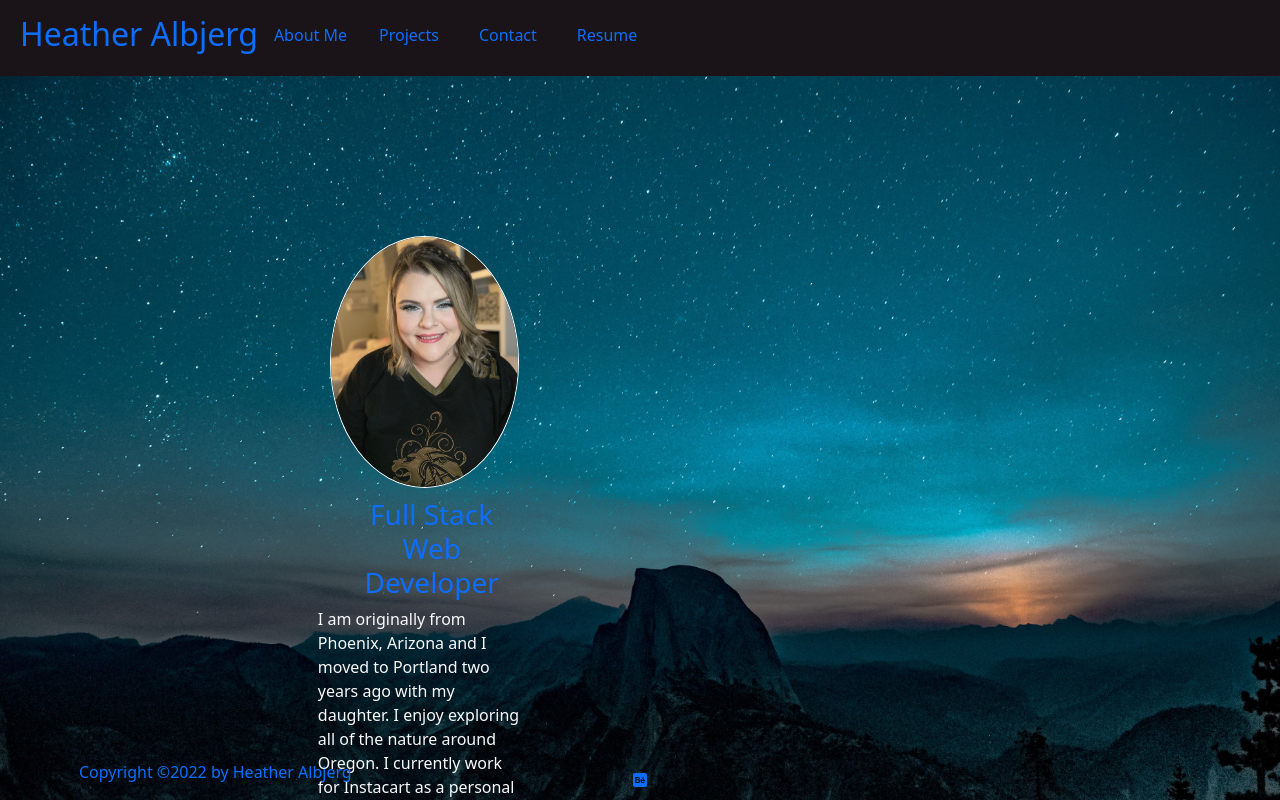
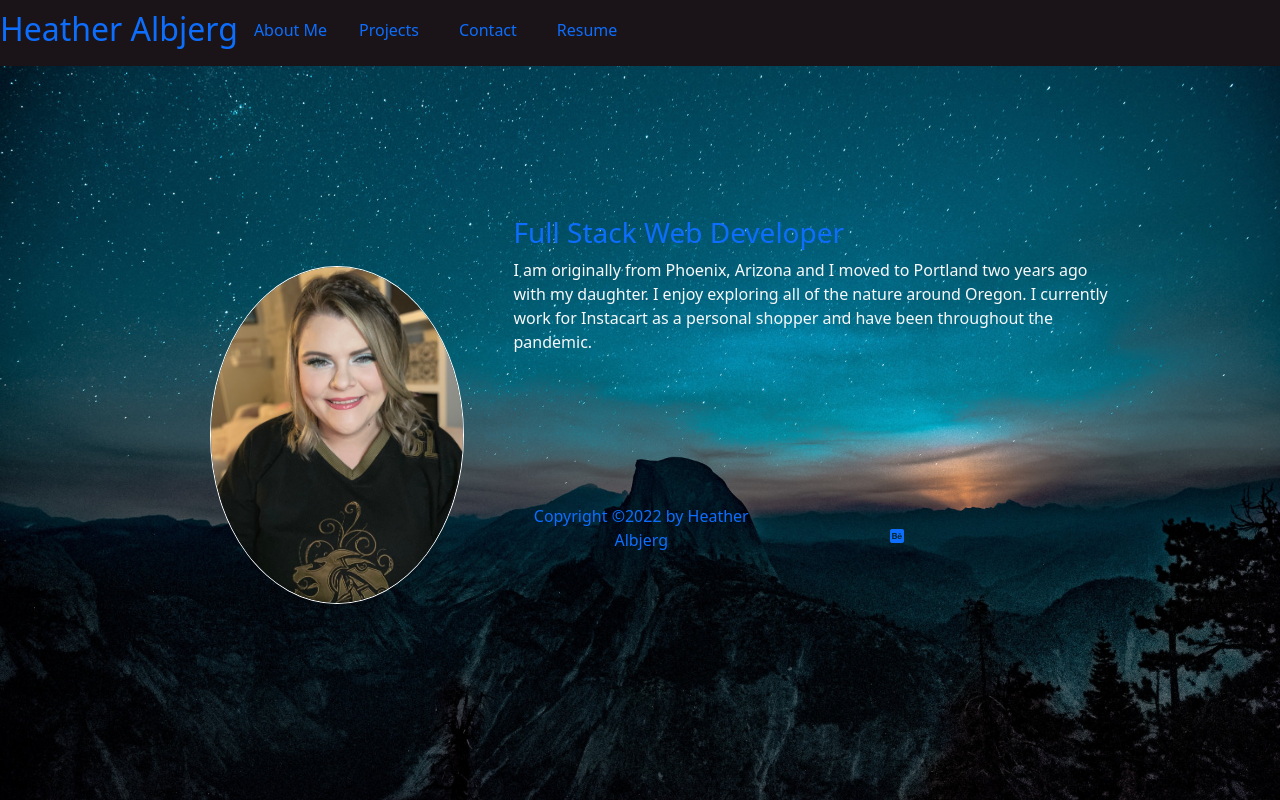
Before and after one commit to heatherviolet/react-portfolio, a React (Create React App) app: page / in a window 1280 px wide. Shown: the top 800 px of the page. Built offline with nearby package versions, Linux system fonts and the light colour scheme.

Commit message:
made changes to about aligned image with text

```diff
--- a/package.json
+++ b/package.json
@@ -20,6 +20,7 @@
     "react-dom": "^18.0.0",
     "react-grid-system": "^8.1.5",
     "react-scripts": "^2.1.3",
+    "styled-components": "^5.3.5",
     "web-vitals": "^2.1.4"
   },
   "scripts": {
--- a/src/components/About/index.js
+++ b/src/components/About/index.js
@@ -1,24 +1,23 @@
 import React from 'react';
 import selfImage from "../../assets/self/self.jpg";
-import Card from "react-bootstrap/Card";
 
 
 function About() {
   return (
     <section className="main-page">
-<div class="about">
 <div class="about-me">
     <div class="self-img">
 
-        <img src={selfImage} style={{ width: "25%", border: "1px solid white"}} class="img-fluid img-center" alt="cover" />
+        <img src={selfImage} style={{ width: "25%", border: "1px solid white", float: "left",  }} class="img-fluid img-center" alt="cover" />
     </div>
-
+    </div>
+    <div class="about-section">
         <div class="card-block px-2">
-        <h3 id="about" class="text-center text-primary">Full Stack Web Developer</h3>
+        <h3 id="about" class="text-primary">Full Stack Web Developer</h3>
             <p className="card-text text-light text-right"> I am originally from Phoenix, Arizona and I moved to Portland two years ago with my daughter. I enjoy exploring all of the nature around Oregon. I currently work for Instacart as a personal shopper and have been throughout the pandemic.</p>
         </div>
     </div>
-</div>
+
 
     </section>
   );
--- a/src/components/Projects/index.js
+++ b/src/components/Projects/index.js
@@ -10,14 +10,17 @@
 import employee from "../../assets/projects/screen.jpg";
 import beet from "../../assets/projects/beethub.png";
 import { Container, Row, Col } from 'react-grid-system';
+import { setConfiguration } from 'react-grid-system';
+
+setConfiguration({ maxScreenClass: 'xl', gridColumns: 3 });
 
 
 function projectCard() {
     return (
-      <Container>
-      <Row>
-      <Col sm={true}>
-    <Card>
+    <Container fluid>
+    <Row align="center" justify="center" direction="row" style={{ height: '300px' }} debug>
+      <Col md={1} debug>
+      <Card>
     <Card.Img img width="200" height="200" variant="top" src={beet} />
     <Card.Body>
       <Card.Title>BeetHub</Card.Title>
@@ -29,7 +32,7 @@
         </Card.Body>
       </Card>
       </Col>
-<Col sm={true}>
+<Col md={1} debug>
   <Card>
     <Card.Img img width="200" height="200" variant="top" src={photoAllergy} />
     <Card.Body>
@@ -42,7 +45,7 @@
     </Card.Body>
   </Card>
   </Col>
-  <Col>
+  <Col debug>
   <Card>
     <Card.Img img width="200" height="200" variant="top" src={photoCommerce} />
     <Card.Body>
@@ -55,8 +58,9 @@
   </Card>
   </Col>
   </Row>
-  <Row>
-  <Col>
+  <br />
+  <Row debug>
+  <Col md={5} debug>
   <Card>
     <Card.Img img width="200" height="200" variant="top" src={imdb} />
     <Card.Body>
@@ -69,7 +73,7 @@
     </Card.Body>
   </Card>
   </Col>
-  <Col>
+  <Col debug>
   <Card>
     <Card.Img img width="200" height="200" variant="top" src={readme} />
     <Card.Body>
@@ -81,7 +85,7 @@
     </Card.Body>
   </Card>
   </Col>
-  <Col>
+  <Col debug>
   <Card>
     <Card.Img img width="200" height="200" variant="top" src={portfolio} />
     <Card.Body>
@@ -94,7 +98,7 @@
     </Card.Body>
   </Card>
   </Col>
-  <Col>
+  <Col debug>
   <Card>
     <Card.Img img width="200" height="200" variant="top" src={employee} />
     <Card.Body>
@@ -106,7 +110,8 @@
     <Button variant="primary" href="https://github.com/heatherviolet/employee-tracker.git">Github</Button>
     </Card.Body>
   </Card>
-  </Col></Row>
+  </Col>
+  </Row>
   )){'}'}
 
 </Container>
--- a/src/index.css
+++ b/src/index.css
@@ -1,6 +1,5 @@
 main {
   margin: 0 auto !important;
-  max-width: 90% !important;
   padding: 150px;
 }
 
@@ -33,15 +32,19 @@
   background-color: #8867ad !important;
   color: #fff !important;
   width: 400px;
+  display:flex;
+  max-width: 1200px;
+  flex-wrap: wrap;
+
 }
 
 .img-fluid {
   border-radius: 50%;
-  margin: 10px;
+  margin: 50px;
 }
 
 .self-img {
-  width: 60vw;
+  width: 80vw;
   padding-left: 10px;
 }
 
@@ -59,12 +62,10 @@
 
 .nav {
   background-color: rgb(26, 20, 25);
-  padding: 15px;
+  padding: 10px 15px;
 }
 
-.text-primary {
-  padding-left: 20px;
-}
+
 .contact {
   align-items: center !important;
   border: 1px solid white;
@@ -75,17 +76,11 @@
   display: table-row;
 }
 
-.about-me {
-  width: 50%;
-}
-
-.about {
-  width: 70%;
+.about-section {
   margin: auto;
 }
-
-.main-page {
-  width: 75%;
+.div {
+    padding-left: 20px;
 }
 
 label {
@@ -123,14 +118,11 @@
 }
 
 .footer {
-  position: fixed;
   left: 0;
   bottom: 0;
   width: 100%;
   text-align: center;
 }
-
-
 
 .row {
   align-items: center;
```
Also changed, not shown: 1 other file (tests, documents, lock files or other folders).
